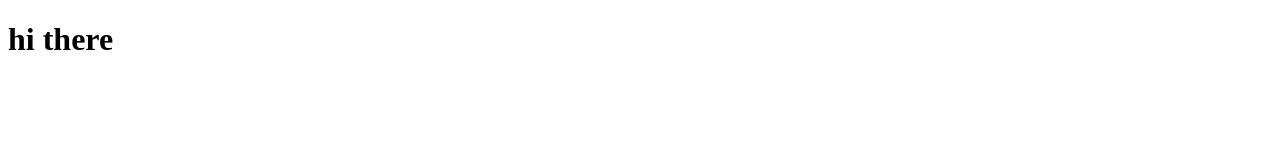
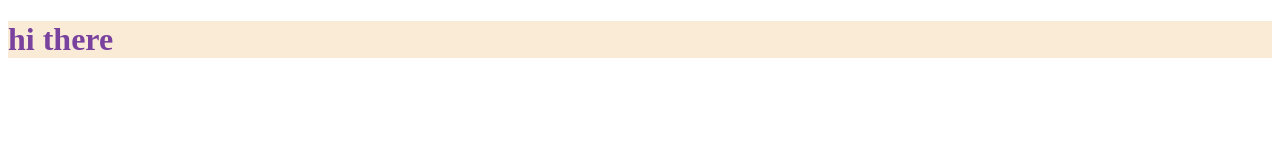
Before and after one commit to KotKommunist/gitpractice1, a plain HTML site: page index.html in a window 1280 px wide. Drawn offline with Linux system fonts and the light colour scheme.

Commit message:
Linked CSS to HTML

```diff
--- a/index.html
+++ b/index.html
@@ -4,7 +4,8 @@
     <meta charset="UTF-8">
     <meta http-equiv="X-UA-Compatible" content="IE=edge">
     <meta name="viewport" content="width=device-width, initial-scale=1.0">
-    <title>Document</title>
+    <link rel="stylesheet" href="index.css">
+    <title>Git Practice</title>
 </head>
 <body>
 
```
